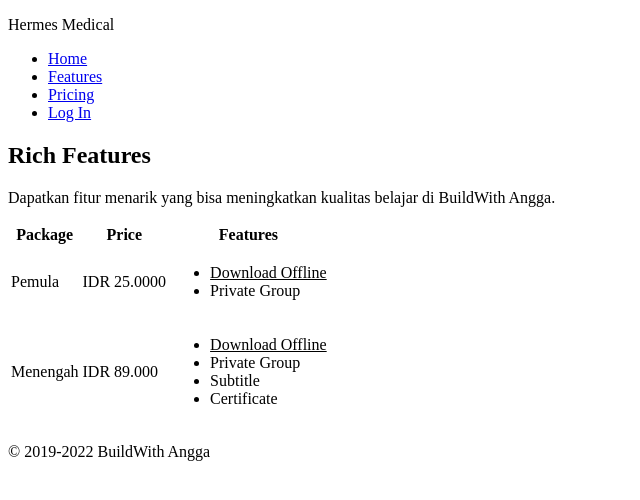
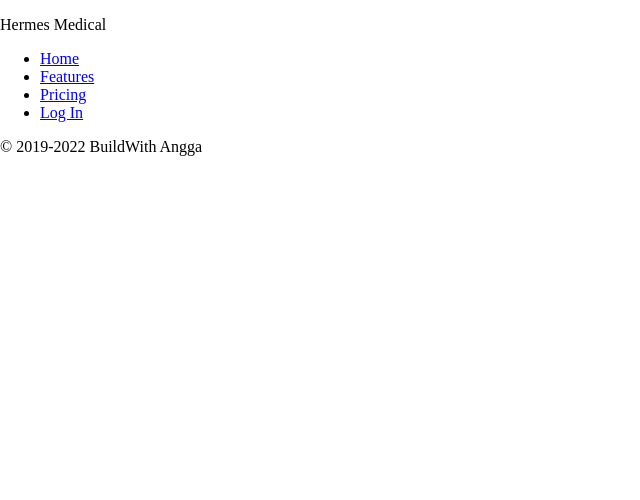
Before and after one commit to student-of-remoteworkerid/bwahtml5, a plain HTML site: page features.html in a window 1280 px wide. Shown: the whole page, without its empty margins (0-640 px from the left). Drawn offline with Linux system fonts and the light colour scheme.

Commit message:
material width,height and margin padding

```diff
--- a/features.html
+++ b/features.html
@@ -30,74 +30,7 @@
         </ul>
     </nav>
 
-    <section>
-        <div>
-            <h1>
-                Rich Features
-            </h1>
-            <p>
-                Dapatkan fitur menarik yang bisa meningkatkan kualitas belajar di BuildWith Angga.
-            </p>
-        </div>
-        <div>
-            <table>
-                <tr>
-                    <th>
-                        Package
-                    </th>
-                    <th>
-                        Price
-                    </th>
-                    <th>
-                        Features
-                    </th>
-                </tr>
-                <tr>
-                    <td>
-                        Pemula
-                    </td>
-                    <td>
-                        IDR 25.0000
-                    </td>
-                    <td>
-                        <ul>
-                            <li>
-                                <u>Download Offline</u>
-                            </li>
-                            <li>
-                                Private Group
-                            </li>
-                        </ul>
-                    </td>
-                </tr>
-                <tr>
-                    <td>
-                        Menengah
-                    </td>
-                    <td>
-                        IDR 89.000
-                    </td>
-                    <td>
-                        <ul>
-                            <li>
-                                <u>Download Offline</u>
-                            </li>
-                            <li>
-                                Private Group
-                            </li>
-                            <li>
-                                Subtitle
-                            </li>
-                            <li>
-                                Certificate
-                            </li>
-                        </ul>
-                    </td>
-                </tr>
-            </table>
-        </div>
 
-    </section>
 
     <footer>
         <p>
--- a/styles/main.css
+++ b/styles/main.css
@@ -0,0 +1,11 @@
+body {
+    margin: 0;
+}
+
+.header {
+    width: 100%;
+    overflow: hidden;
+    background: #b1b1b1;
+    padding-left: 50px;
+    margin-bottom: 50px;
+}
```
Also changed, not shown: index.html (+2 -2 lines).
